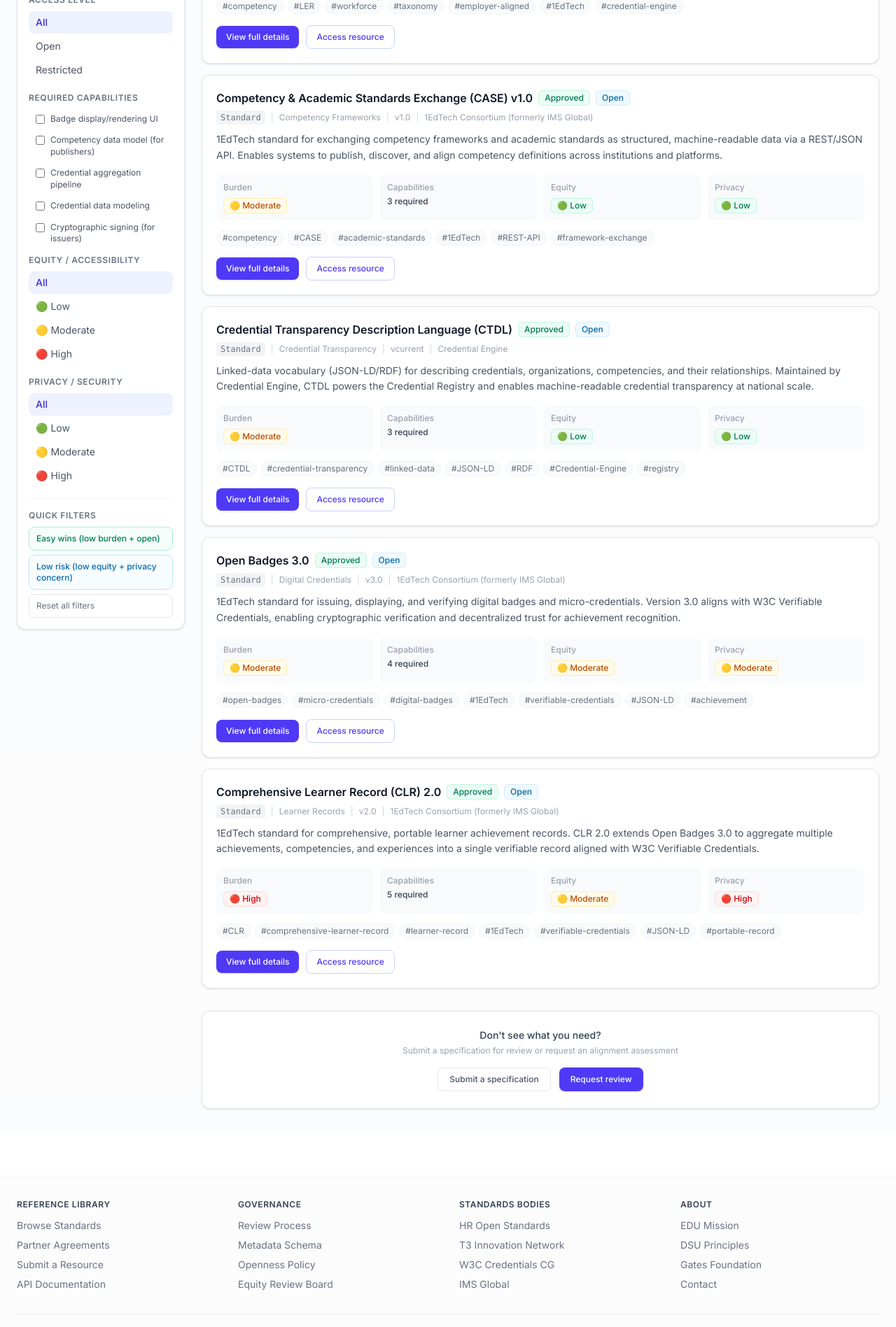
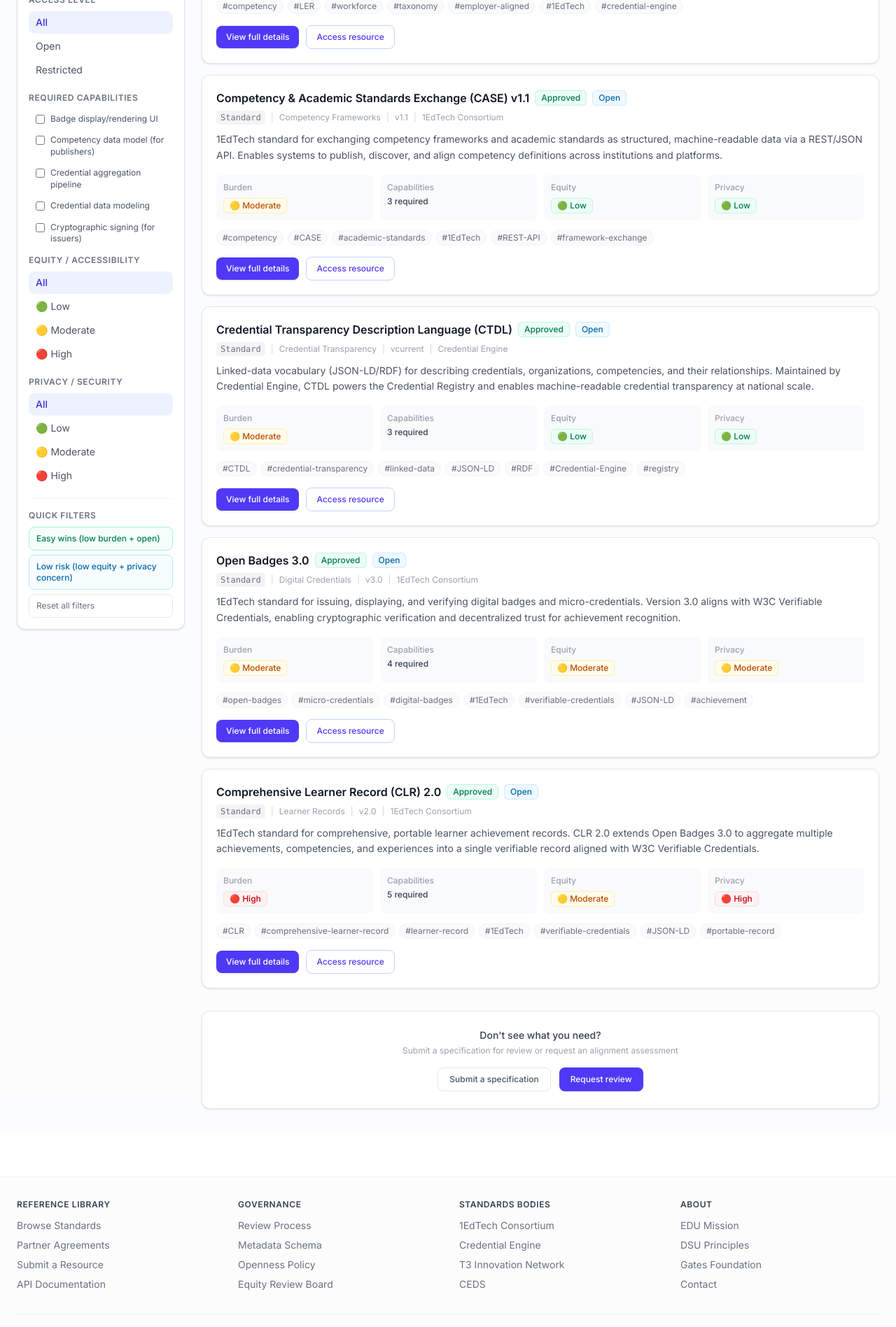
Before and after one commit to educoreproject/edc2_25, a React (Vite) app: page / in a window 1280 px wide. Shown: the part 720-2617 px from the top of the page at 70% size. Built offline with nearby package versions, Linux system fonts and the light colour scheme.

Commit message:
focus on LER

```diff
--- a/src/App.jsx
+++ b/src/App.jsx
@@ -36,10 +36,10 @@
           <div>
             <div className="font-semibold text-gray-700 mb-3 text-xs uppercase tracking-wider">Standards Bodies</div>
             <div className="space-y-2">
-              <div className="hover:text-gray-700 cursor-pointer transition-colors">HR Open Standards</div>
+              <div className="hover:text-gray-700 cursor-pointer transition-colors">1EdTech Consortium</div>
+              <div className="hover:text-gray-700 cursor-pointer transition-colors">Credential Engine</div>
               <div className="hover:text-gray-700 cursor-pointer transition-colors">T3 Innovation Network</div>
-              <div className="hover:text-gray-700 cursor-pointer transition-colors">W3C Credentials CG</div>
-              <div className="hover:text-gray-700 cursor-pointer transition-colors">IMS Global</div>
+              <div className="hover:text-gray-700 cursor-pointer transition-colors">CEDS</div>
             </div>
           </div>
           <div>
--- a/src/data/cedsAlignment.js
+++ b/src/data/cedsAlignment.js
@@ -123,7 +123,7 @@
 
   {
     entryId: 'case-v1',
-    entryShortName: 'CASE v1.0',
+    entryShortName: 'CASE v1.1',
     domains: {
       credentials: {
         status: 'partial',
--- a/src/data/libraryEntries.js
+++ b/src/data/libraryEntries.js
@@ -89,17 +89,17 @@
   },
   {
     id: 'case-v1',
-    title: 'Competency & Academic Standards Exchange (CASE) v1.0',
+    title: 'Competency & Academic Standards Exchange (CASE) v1.1',
     type: 'Standard',
     category: 'Competency Frameworks',
     description: '1EdTech standard for exchanging competency frameworks and academic standards as structured, machine-readable data via a REST/JSON API. Enables systems to publish, discover, and align competency definitions across institutions and platforms.',
     owner: '1EdTech Consortium',
-    governanceBody: '1EdTech Consortium (formerly IMS Global)',
+    governanceBody: '1EdTech Consortium',
     lastUpdated: '2025-06-01',
-    version: '1.0',
+    version: '1.1',
     accessLevel: 'open',
     opennessStatus: 'open',
-    accessUrl: 'https://www.imsglobal.org/case',
+    accessUrl: 'https://www.1edtech.org/standards/case',
     authoritativeRepoUrl: 'https://github.com/1EdTech/CASE-Specification',
     tags: ['competency', 'CASE', 'academic-standards', '1EdTech', 'REST-API', 'framework-exchange'],
     aiTaxonomy: ['competency-exchange', 'academic-standards', 'framework-api'],
@@ -116,7 +116,7 @@
     requiredCapabilities: ['REST API client', 'JSON parser', 'Competency data model (for publishers)'],
     implementationGuidance: 'Start as a CASE consumer: query existing published frameworks (e.g., state standards) via the REST API. Build a local cache of competency trees. Phase 2: publish your own institutional competency frameworks. Use the CASE Network sandbox for testing.',
     referenceImplementations: [
-      { name: 'CASE Network', url: 'https://casenetwork.imsglobal.org', description: 'Public registry of CASE-published competency frameworks from states and organizations.' },
+      { name: 'CASE Network', url: 'https://casenetwork.1edtech.org', description: 'Public registry of CASE-published competency frameworks from states and organizations.' },
       { name: 'OpenSALT', url: 'https://github.com/opensalt/opensalt', description: 'Open-source CASE framework editor and publisher.' },
     ],
     samplePayloads: [
@@ -137,9 +137,9 @@
     ],
     knownAdopters: ['Achieve (state standards)', 'OpenSALT community', 'Multiple US state education agencies', 'Credential Engine'],
     technicalDocLinks: [
-      { label: 'CASE v1.0 Specification', url: 'https://www.imsglobal.org/spec/case/v1p0' },
-      { label: 'CASE REST API Endpoints', url: 'https://www.imsglobal.org/spec/case/v1p0/errata' },
-      { label: 'CASE Network (Public Registry)', url: 'https://casenetwork.imsglobal.org' },
+      { label: 'CASE v1.1 Specification', url: 'https://www.1edtech.org/spec/case/v1p1' },
+      { label: 'CASE REST API Binding', url: 'https://www.1edtech.org/spec/case/v1p1/rest_binding' },
+      { label: 'CASE Network (Public Registry)', url: 'https://casenetwork.1edtech.org' },
     ],
     commonlyPairedWith: [
       { id: 'lrw-competency-framework', rationale: 'LER references competency frameworks that CASE makes exchangeable. CASE provides the API plumbing for distributing competency definitions used in LER records.' },
@@ -244,12 +244,12 @@
     category: 'Digital Credentials',
     description: '1EdTech standard for issuing, displaying, and verifying digital badges and micro-credentials. Version 3.0 aligns with W3C Verifiable Credentials, enabling cryptographic verification and decentralized trust for achievement recognition.',
     owner: '1EdTech Consortium',
-    governanceBody: '1EdTech Consortium (formerly IMS Global)',
+    governanceBody: '1EdTech Consortium',
     lastUpdated: '2024-12-01',
     version: '3.0',
     accessLevel: 'open',
     opennessStatus: 'open',
-    accessUrl: 'https://www.imsglobal.org/spec/ob/v3p0',
+    accessUrl: 'https://www.1edtech.org/standards/open-badges',
     authoritativeRepoUrl: 'https://github.com/1EdTech/openbadges-specification',
     tags: ['open-badges', 'micro-credentials', 'digital-badges', '1EdTech', 'verifiable-credentials', 'JSON-LD', 'achievement'],
     aiTaxonomy: ['digital-badge', 'micro-credential', 'achievement-verification'],
@@ -266,7 +266,7 @@
     requiredCapabilities: ['JSON-LD processing', 'Cryptographic signing (for issuers)', 'Badge display/rendering UI', 'REST API client'],
     implementationGuidance: 'Start as a badge verifier/displayer: accept and render OB3 badges from other issuers. Use a managed badge platform (Badgr, Credly, Accredible) for initial issuance to skip infrastructure. Custom issuance requires W3C VC signing infrastructure. Test with 1EdTech conformance suite.',
     referenceImplementations: [
-      { name: '1EdTech OB3 Conformance Suite', url: 'https://www.imsglobal.org/spec/ob/v3p0/cert', description: 'Official conformance testing tool for Open Badges 3.0 implementations.' },
+      { name: '1EdTech OB3 Conformance Suite', url: 'https://www.1edtech.org/spec/ob/v3p0/cert', description: 'Official conformance testing tool for Open Badges 3.0 implementations.' },
       { name: 'Badgr (open-source)', url: 'https://github.com/concentricsky/badgr-server', description: 'Open-source badge issuing platform supporting OB3.' },
     ],
     samplePayloads: [
@@ -297,9 +297,9 @@
     ],
     knownAdopters: ['Credly', 'Badgr/Instructure', 'Accredible', 'Digital Promise', 'Mozilla Foundation (original OB creator)'],
     technicalDocLinks: [
-      { label: 'Open Badges 3.0 Specification', url: 'https://www.imsglobal.org/spec/ob/v3p0' },
-      { label: 'OB3 Implementation Guide', url: 'https://www.imsglobal.org/spec/ob/v3p0/impl' },
-      { label: '1EdTech Certification Program', url: 'https://www.imsglobal.org/cc/detail.cfm' },
+      { label: 'Open Badges 3.0 Specification', url: 'https://www.1edtech.org/spec/ob/v3p0' },
+      { label: 'OB3 Implementation Guide', url: 'https://www.1edtech.org/spec/ob/v3p0/impl' },
+      { label: '1EdTech Certification Program', url: 'https://www.1edtech.org/certification' },
     ],
     commonlyPairedWith: [
       { id: 'clr-v2', rationale: 'CLR aggregates individual Open Badges into a comprehensive learner record. Open Badges are the building blocks; CLR is the container.' },
@@ -328,12 +328,12 @@
     category: 'Learner Records',
     description: '1EdTech standard for comprehensive, portable learner achievement records. CLR 2.0 extends Open Badges 3.0 to aggregate multiple achievements, competencies, and experiences into a single verifiable record aligned with W3C Verifiable Credentials.',
     owner: '1EdTech Consortium',
-    governanceBody: '1EdTech Consortium (formerly IMS Global)',
+    governanceBody: '1EdTech Consortium',
     lastUpdated: '2024-12-01',
     version: '2.0',
     accessLevel: 'open',
     opennessStatus: 'open',
-    accessUrl: 'https://www.imsglobal.org/spec/clr/v2p0',
+    accessUrl: 'https://www.1edtech.org/standards/clr',
     authoritativeRepoUrl: 'https://github.com/1EdTech/CLR-Specification',
     tags: ['CLR', 'comprehensive-learner-record', 'learner-record', '1EdTech', 'verifiable-credentials', 'JSON-LD', 'portable-record'],
     aiTaxonomy: ['learner-record', 'credential-aggregation', 'portable-record'],
@@ -350,7 +350,7 @@
     requiredCapabilities: ['JSON-LD processing', 'W3C VC signing infrastructure', 'Credential aggregation pipeline', 'Learner consent UI', 'Open Badges 3.0 compatibility'],
     implementationGuidance: 'Begin by implementing Open Badges 3.0 support first — CLR extends OB3. Start as a CLR consumer: accept and display CLR records from other issuers. Phase 2: aggregate your own badges/achievements into CLR records. Phase 3: implement full issuance with consent management and VC signing. Use 1EdTech conformance suite for validation.',
     referenceImplementations: [
-      { name: '1EdTech CLR Conformance Suite', url: 'https://www.imsglobal.org/spec/clr/v2p0/cert', description: 'Official conformance testing for CLR 2.0 implementations.' },
+      { name: '1EdTech CLR Conformance Suite', url: 'https://www.1edtech.org/spec/clr/v2p0/cert', description: 'Official conformance testing for CLR 2.0 implementations.' },
       { name: 'CLR Reference Implementation', url: 'https://github.com/1EdTech/CLR-Reference', description: 'Reference implementation demonstrating CLR record creation and verification.' },
     ],
     samplePayloads: [
@@ -385,9 +385,9 @@
     ],
     knownAdopters: ['Western Governors University', 'AACRAO (Digital Connect)', 'Parchment', 'National Student Clearinghouse'],
     technicalDocLinks: [
-      { label: 'CLR 2.0 Specification', url: 'https://www.imsglobal.org/spec/clr/v2p0' },
-      { label: 'CLR Implementation Guide', url: 'https://www.imsglobal.org/spec/clr/v2p0/impl' },
-      { label: 'CLR & Open Badges Relationship', url: 'https://www.imsglobal.org/activity/comprehensive-learner-record' },
+      { label: 'CLR 2.0 Specification', url: 'https://www.1edtech.org/spec/clr/v2p0' },
+      { label: 'CLR Implementation Guide', url: 'https://www.1edtech.org/spec/clr/v2p0/impl' },
+      { label: 'CLR & Open Badges Relationship', url: 'https://www.1edtech.org/standards/clr' },
     ],
     commonlyPairedWith: [
       { id: 'open-badges-v3', rationale: 'CLR 2.0 extends Open Badges 3.0. Individual badges are aggregated into CLR records. Implement OB3 first as the foundation.' },
@@ -414,7 +414,7 @@
 // Human-readable title lookup keyed by entry ID.
 export const entryTitles = {
   'lrw-competency-framework': 'LER Competency Framework',
-  'case-v1': 'CASE v1.0',
+  'case-v1': 'CASE v1.1',
   'ctdl': 'CTDL',
   'open-badges-v3': 'Open Badges 3.0',
   'clr-v2': 'CLR 2.0',
--- a/src/data/taxonomies.js
+++ b/src/data/taxonomies.js
@@ -202,7 +202,7 @@
       },
       {
         id: 'ims-1edtech',
-        label: '1EdTech (formerly IMS Global)',
+        label: '1EdTech Consortium',
         businessNeeds: [
           'Open Badges and CLR alignment',
           'LTI and CASE standard coordination',
@@ -293,7 +293,7 @@
       {
         id: 'case-framework',
         label: 'CASE (Competency & Academic Standards Exchange)',
-        url: 'https://www.imsglobal.org/case',
+        url: 'https://www.1edtech.org/standards/case',
         description: 'REST/JSON API standard for exchanging competency frameworks and academic standards.',
         scope: 'Competency framework exchange',
       },
@@ -321,14 +321,14 @@
       {
         id: 'open-badges',
         label: 'Open Badges 3.0',
-        url: 'https://www.imsglobal.org/spec/ob/v3p0',
+        url: 'https://www.1edtech.org/standards/open-badges',
         description: 'Visual, verifiable digital badges for skills and achievements aligned with W3C VCs.',
         scope: 'Achievement recognition',
       },
       {
         id: 'clr',
         label: 'Comprehensive Learner Record (CLR) 2.0',
-        url: 'https://www.imsglobal.org/spec/clr/v2p0',
+        url: 'https://www.1edtech.org/standards/clr',
         description: 'Standard for comprehensive, portable learner achievement records extending Open Badges.',
         scope: 'Learner achievement records',
       },
```
